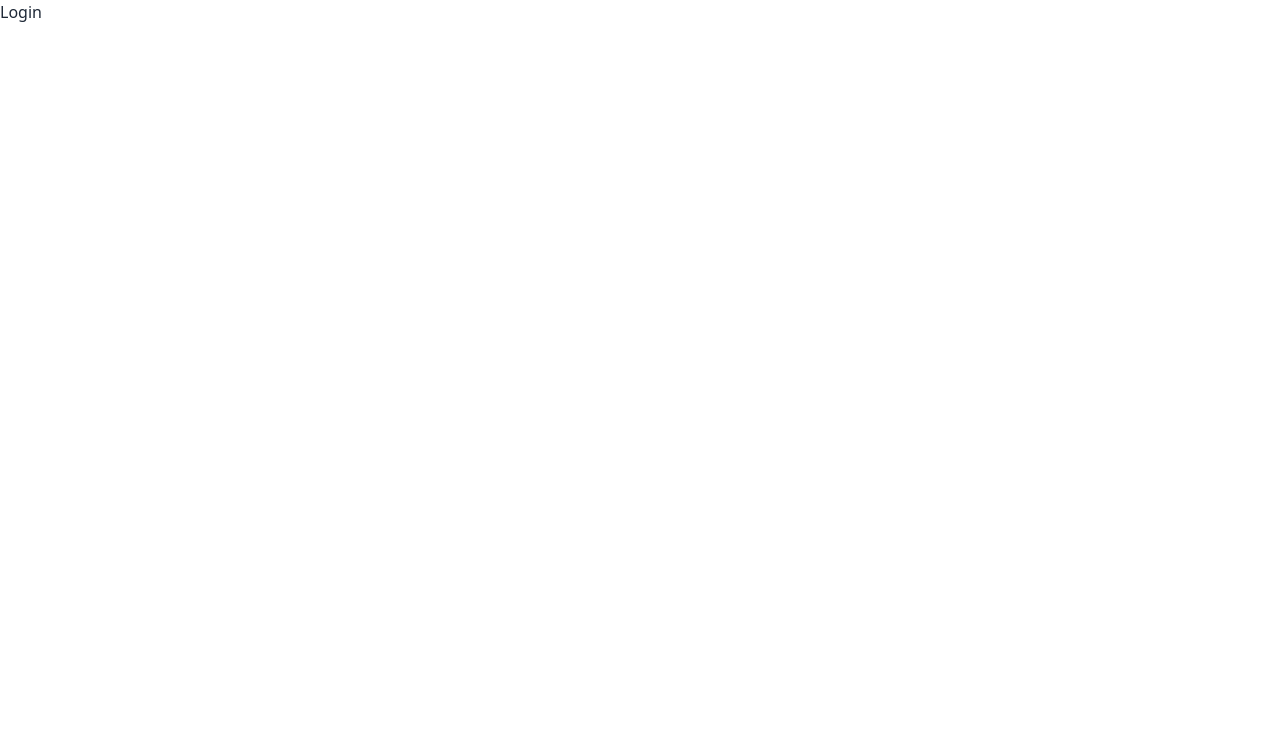
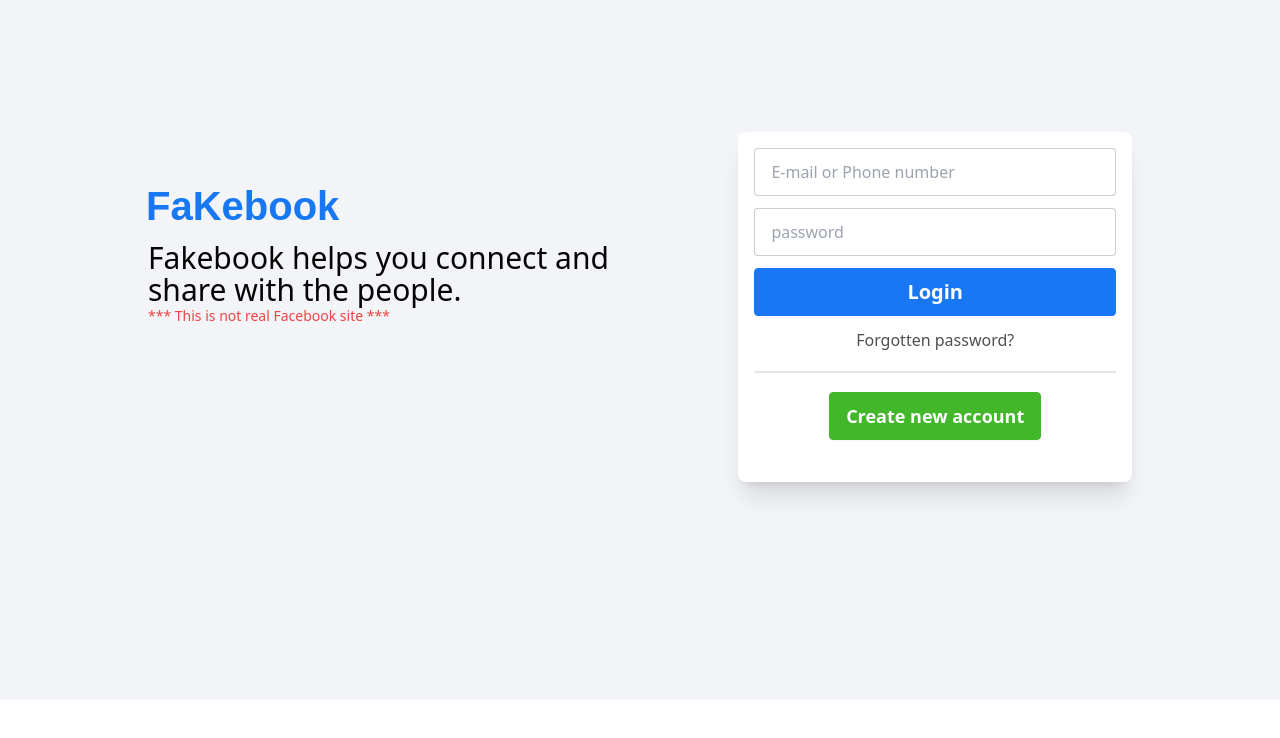
Before and after one commit to tratchapong/cc19-fb-web, a React (Vite) app: page / in a window 1280 px wide. Shown: the top 738 px of the page. Built offline with nearby package versions, Linux system fonts and the light colour scheme.

Commit message:
mock Login Page ok

```diff
--- a/src/App.jsx
+++ b/src/App.jsx
@@ -1,11 +1,12 @@
+import { Outlet } from "react-router"
 
 
 function App() {
 
   return (
     <>
-      <h1 className='text-3xl border bg-pink-300'>Codecamp Thailand</h1>
-      <button className="btn btn-circle btn-primary">OK</button>
+    		<p>Header Menu</p>
+        <Outlet />
     </>
   )
 }
--- /dev/null
+++ b/src/icons/index.jsx
@@ -0,0 +1,22 @@
+export const FacebookTitle = (props) => {
+  return (
+    <svg
+      width="230"
+      height="50"
+      viewBox="0 0 230 50"
+      xmlns="http://www.w3.org/2000/svg"
+			{...props}
+    >
+      <text
+        x="10"
+        y="40"
+        fontFamily="Arial, sans-serif"
+        fontSize="40"
+        fontWeight="bold"
+        fill="#1877F2"
+      >
+        FaKebook
+      </text>
+    </svg>
+  );
+};
--- /dev/null
+++ b/src/pages/Friends.jsx
@@ -0,0 +1,9 @@
+import React from 'react'
+
+function Friends() {
+	return (
+		<div>Friends Page</div>
+	)
+}
+
+export default Friends
--- /dev/null
+++ b/src/pages/Login.jsx
@@ -0,0 +1,52 @@
+import React from 'react'
+import { FacebookTitle } from '../icons'
+
+function Login() {
+	return (
+		<>
+			<div className="h-[700px] pt-20 pb-28 bg-[#f2f4f7]">
+				<div className="p-5 mx-auto max-w-screen-lg min-h-[540px] flex justify-between  ">
+					<div className="flex flex-col gap-4 mt-20 basis-3/5">
+						<div className="text-4xl">
+							<FacebookTitle className="-ms-3" />
+							<h2 className='text-[30px] leading-8 mt-3 w-[514px] '>
+								Fakebook helps you connect and share with the people.
+							</h2>
+							<p className="text-sm text-red-500">
+								*** This is not real Facebook site ***
+							</p>
+						</div>
+
+					</div>
+					<div className="flex flex-1">
+						<div className="card bg-base-100 w-full h-[350px] shadow-xl mt-8">
+							<form>
+								<div className="card-body gap-3 p-4">
+									<input
+										type="text"
+										className='input input-bordered w-full'
+										placeholder='E-mail or Phone number'
+								  />
+									<input
+										type="password"
+										className='input input-bordered w-full'
+										placeholder='password'
+								  />
+									<button className='btn btn-primary text-xl'>Login</button>
+									<p className="text-center cursor-pointer opacity-70">
+										Forgotten password?
+									</p>
+									<div className="divider my-0"></div>
+									<button className='btn btn-secondary text-lg text-white mx-auto'>
+										Create new account</button>
+								</div>
+							</form>
+						</div>
+					</div>
+				</div>
+			</div>
+		</>
+	)
+}
+
+export default Login
--- a/src/routes/AppRouter.jsx
+++ b/src/routes/AppRouter.jsx
@@ -1,18 +1,19 @@
 import {createBrowserRouter, Navigate, Outlet, RouterProvider} from 'react-router'
+import App from '../App'
+import Login from '../pages/Login'
+import Friends from '../pages/Friends'
 
 const guestRouter = createBrowserRouter([
-	{ path : '/', element : <p>Login</p> },
+	{ path : '/', element : <Login /> },
 	{ path : '*', element : <Navigate to='/' />}
 ])
 
 const userRouter = createBrowserRouter([
-	{ path : '/', element : <>
-		<p>Header</p>
-		<Outlet />
-	</>,
+	{ path : '/', element : <App />,
 		children : [
-			{ path : '', element: <p>Sidebar + Posts</p>},
-			{ path : 'friends', element : <p>Friends Page</p>},
+			// { path : '', element: <p>Sidebar + Posts</p>},
+			{ index: true, element: <p>Sidebar + Posts</p>},
+			{ path : 'friends', element : <Friends />},
 			{ path : '*', element : <Navigate to='/' />}
 		]
 	},
--- a/tailwind.config.js
+++ b/tailwind.config.js
@@ -10,4 +10,48 @@
   plugins: [
     require('daisyui'),
   ],
+  daisyui: {
+    themes: [
+      {
+        facebook: {
+          "primary": "#1877F2",        // Facebook Blue
+          "primary-focus": "#1464D1",  // Darker blue for hover/focus
+          "primary-content": "#ffffff", // White text on primary
+
+          "secondary": "#42B72A",      // Green (for action buttons like sign up)
+          "secondary-focus": "#36A420", // Darker green for hover
+          "secondary-content": "#ffffff",
+
+          "accent": "#385898",         // Darker blue (used in links)
+          "accent-focus": "#314B81",
+          "accent-content": "#ffffff",
+
+          "neutral": "#65676B",        // Gray (used for secondary text)
+          "neutral-focus": "#1C1E21",  // Dark gray (used for primary text)
+          "neutral-content": "#ffffff",
+
+          "base-100": "#ffffff",       // White background
+          "base-200": "#F0F2F5",       // Light gray background
+          "base-300": "#E4E6EB",       // Slightly darker gray
+          "base-content": "#050505",   // Almost black text
+
+          "info": "#1877F2",           // Info messages
+          "success": "#42B72A",        // Success messages
+          "warning": "#F7B928",        // Warning yellow
+          "error": "#FA383E",          // Error red
+
+          "--rounded-box": "0.5rem",    // Border radius for cards
+          "--rounded-btn": "0.25rem",   // Border radius for buttons
+          "--rounded-badge": "1.9rem",  // Border radius for badges
+          "--animation-btn": "0.25s",   // Button click animation duration
+          "--animation-input": "0.2s",  // Input focus animation duration
+          "--btn-text-case": "none",    // Button text transform
+          "--btn-focus-scale": "0.98",  // Button focus scale
+          "--border-btn": "1px",        // Button border width
+          "--tab-border": "2px",        // Tab border width
+          "--tab-radius": "0.5rem",     // Tab border radius
+        },
+      },
+    ],
+  },
 }
```
